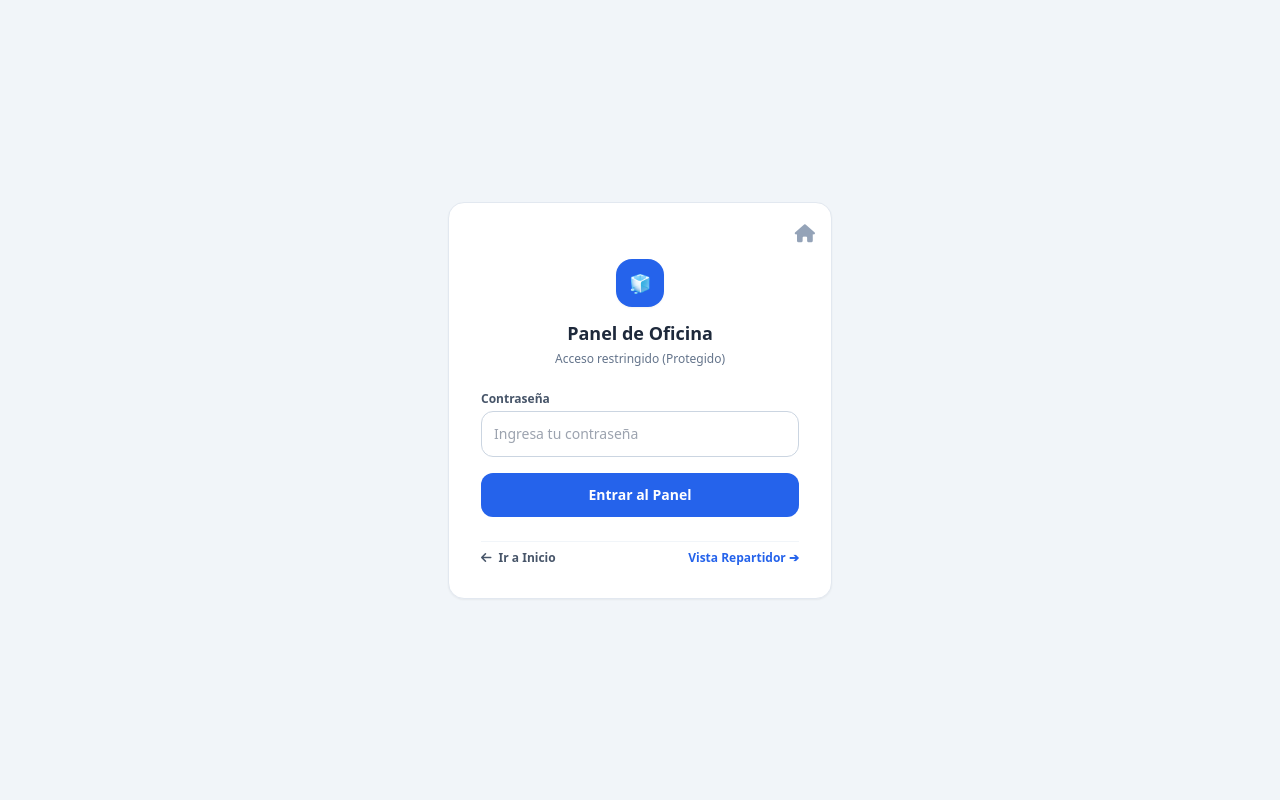
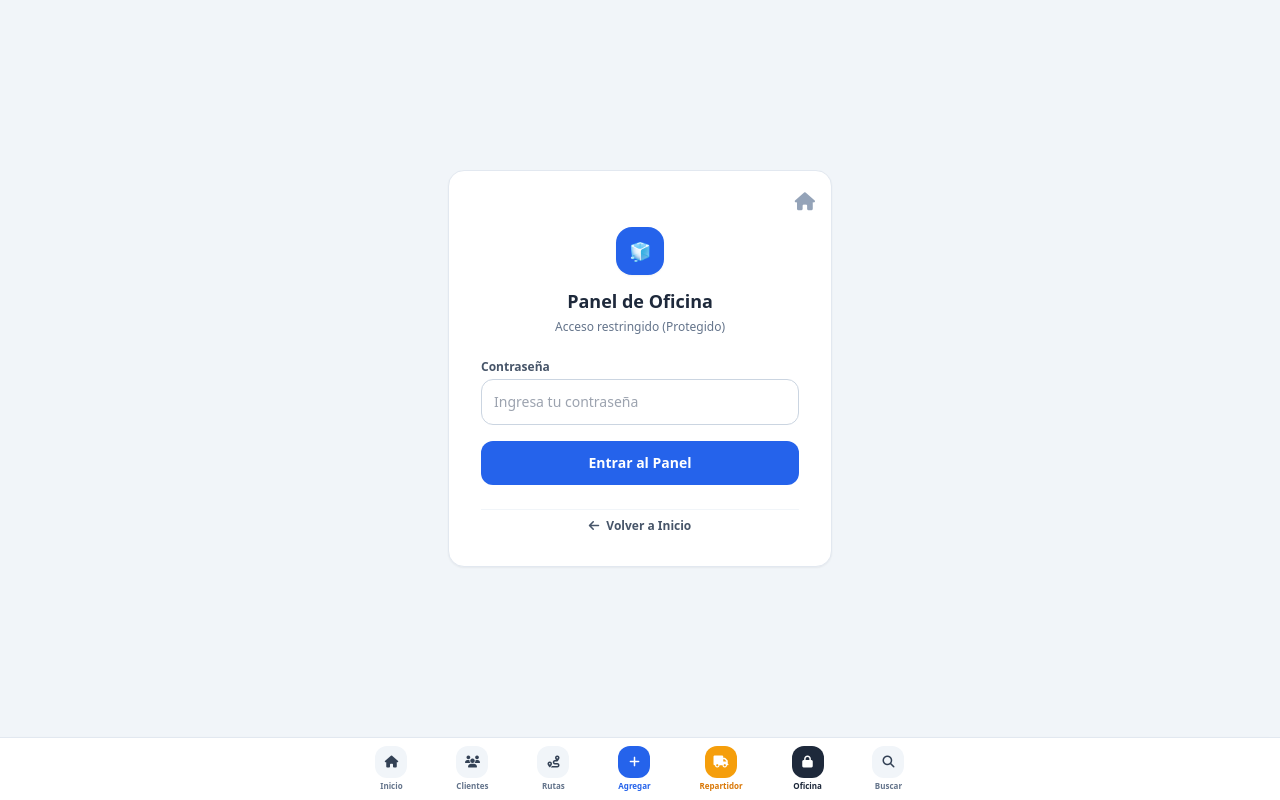
Before and after one commit to Ja-Web-Creater/Hielo_Moscu, a PHP site: page /admin_rutas.php in a window 1280 px wide. Run offline with PHP 8.4, Linux system fonts and the light colour scheme; data that the repository does not hold is empty; some libraries are stand-ins or nearby versions.

Commit message:
sincronizacion

```diff
--- a/admin_rutas.php
+++ b/admin_rutas.php
@@ -90,7 +90,7 @@ if (!isset($_SESSION['admin_autenticado']) || $_SESSION['admin_autenticado'] !==
     <script src="https://cdn.tailwindcss.com"></script>
     <link rel="stylesheet" href="https://cdnjs.cloudflare.com/ajax/libs/font-awesome/6.4.0/css/all.min.css">
 </head>
-<body class="bg-slate-100 font-sans flex items-center justify-center min-h-screen p-4">
+<body class="bg-slate-100 font-sans flex items-center justify-center min-h-screen p-4 pb-24">
     <div class="bg-white p-8 rounded-2xl shadow-sm border border-slate-200 max-w-sm w-full space-y-6 relative">
         <a href="index.php" class="absolute top-4 right-4 text-slate-400 hover:text-blue-600 transition" title="Volver al Inicio">
             <i class="fa-solid fa-house text-lg"></i>
@@ -111,11 +111,58 @@ if (!isset($_SESSION['admin_autenticado']) || $_SESSION['admin_autenticado'] !==
             </div>
             <button type="submit" name="login_admin" class="w-full bg-blue-600 hover:bg-blue-700 text-white font-bold py-3 rounded-xl text-sm transition">Entrar al Panel</button>
         </form>
-        <div class="flex justify-between items-center pt-2 border-t border-slate-100 text-xs">
-            <a href="index.php" class="text-slate-600 font-semibold hover:underline"><i class="fa-solid fa-arrow-left mr-1"></i> Ir a Inicio</a>
-            <a href="repartidor_ruta.php" class="text-blue-600 font-semibold hover:underline">Vista Repartidor ➔</a>
+        <div class="flex justify-center items-center pt-2 border-t border-slate-100 text-xs">
+            <a href="index.php" class="text-slate-600 font-semibold hover:underline"><i class="fa-solid fa-arrow-left mr-1"></i> Volver a Inicio</a>
         </div>
     </div>
+
+    <!-- Menú Inferior Estándar Fijo en Login -->
+    <nav class="fixed bottom-0 left-0 right-0 bg-white/95 backdrop-blur-md border-t border-slate-200 py-2 px-1 z-50 shadow-lg">
+        <div class="max-w-xl mx-auto flex justify-around items-center text-center gap-0.5">
+            <a href="index.php" class="flex flex-col items-center text-slate-500 hover:text-blue-600 transition">
+                <div class="w-8 h-8 rounded-xl flex items-center justify-center bg-slate-100 text-slate-700 shadow-xs">
+                    <i class="fa-solid fa-house text-xs"></i>
+                </div>
+                <span class="text-[8px] font-bold mt-0.5">Inicio</span>
+            </a>
+            <a href="clientes.php" class="flex flex-col items-center text-slate-500 hover:text-blue-600 transition">
+                <div class="w-8 h-8 rounded-xl flex items-center justify-center bg-slate-100 text-slate-700 shadow-xs">
+                    <i class="fa-solid fa-users text-xs"></i>
+                </div>
+                <span class="text-[8px] font-bold mt-0.5">Clientes</span>
+            </a>
+            <a href="rutas.php" class="flex flex-col items-center text-slate-500 hover:text-blue-600 transition">
+                <div class="w-8 h-8 rounded-xl flex items-center justify-center bg-slate-100 text-slate-700 shadow-xs">
+                    <i class="fa-solid fa-route text-xs"></i>
+                </div>
+                <span class="text-[8px] font-bold mt-0.5">Rutas</span>
+            </a>
+            <a href="agregar.php" class="flex flex-col items-center text-slate-500 hover:text-blue-600 transition">
+                <div class="w-8 h-8 rounded-xl flex items-center justify-center bg-blue-600 text-white shadow-xs">
+                    <i class="fa-solid fa-plus text-xs"></i>
+                </div>
+                <span class="text-[8px] font-bold mt-0.5 text-blue-600">Agregar</span>
+            </a>
+            <a href="repartidor_ruta.php" class="flex flex-col items-center text-slate-500 hover:text-amber-600 transition">
+                <div class="w-8 h-8 rounded-xl flex items-center justify-center bg-amber-500 text-white shadow-xs">
+                    <i class="fa-solid fa-truck text-xs"></i>
+                </div>
+                <span class="text-[8px] font-bold mt-0.5 text-amber-600">Repartidor</span>
+            </a>
+            <a href="admin_rutas.php" class="flex flex-col items-center text-slate-500 hover:text-blue-600 transition">
+                <div class="w-8 h-8 rounded-xl flex items-center justify-center bg-slate-800 text-white shadow-xs">
+                    <i class="fa-solid fa-lock text-xs"></i>
+                </div>
+                <span class="text-[8px] font-bold mt-0.5 text-slate-800">Oficina</span>
+            </a>
+            <a href="buscar.php" class="flex flex-col items-center text-slate-500 hover:text-blue-600 transition">
+                <div class="w-8 h-8 rounded-xl flex items-center justify-center bg-slate-100 text-slate-700 shadow-xs">
+                    <i class="fa-solid fa-magnifying-glass text-xs"></i>
+                </div>
+                <span class="text-[8px] font-bold mt-0.5">Buscar</span>
+            </a>
+        </div>
+    </nav>
 </body>
 </html>
 <?php exit; endif;
@@ -243,7 +290,6 @@ $repartidores = $conn->query("SELECT * FROM repartidores WHERE id_repartidor IN
             <div class="flex flex-wrap gap-2">
                 <a href="index.php" class="bg-white text-blue-600 hover:bg-blue-50 px-3 py-2 rounded-xl text-xs font-bold transition flex items-center gap-1 shadow-sm"><i class="fa-solid fa-house"></i> Inicio</a>
                 <a href="agregar.php" class="bg-blue-500 hover:bg-blue-400 text-white px-3 py-2 rounded-xl text-xs font-bold transition flex items-center gap-1"><i class="fa-solid fa-user-plus"></i> + Cliente</a>
-                <a href="repartidor_ruta.php" class="bg-amber-500 hover:bg-amber-600 text-white px-3 py-2 rounded-xl text-xs font-bold transition flex items-center gap-1"><i class="fa-solid fa-truck"></i> Repartidor</a>
                 <a href="admin_rutas.php?logout=true" class="bg-red-500 hover:bg-red-600 text-white px-3 py-2 rounded-xl text-xs font-bold transition flex items-center gap-1"><i class="fa-solid fa-right-from-bracket"></i> Salir</a>
             </div>
         </div>
@@ -384,8 +430,8 @@ $repartidores = $conn->query("SELECT * FROM repartidores WHERE id_repartidor IN
         </div>
     </div>
 
-    <!-- Menú de Navegación Inferior Completo y Visible -->
-    <nav class="fixed bottom-0 left-0 right-0 bg-white/95 backdrop-blur-md border-t border-slate-200 py-2 px-1 z-30 shadow-lg">
+    <!-- Menú de Navegación Inferior Definitivo (Orden exacto y estático con los 7 botones) -->
+    <nav class="fixed bottom-0 left-0 right-0 bg-white/95 backdrop-blur-md border-t border-slate-200 py-2 px-1 z-50 shadow-lg">
         <div class="max-w-xl mx-auto flex justify-around items-center text-center gap-0.5">
             <a href="index.php" class="flex flex-col items-center text-slate-500 hover:text-blue-600 transition">
                 <div class="w-8 h-8 rounded-xl flex items-center justify-center bg-slate-100 text-slate-700 shadow-xs">
@@ -405,11 +451,17 @@ $repartidores = $conn->query("SELECT * FROM repartidores WHERE id_repartidor IN
                 </div>
                 <span class="text-[8px] font-bold mt-0.5">Rutas</span>
             </a>
-            <a href="agregar.php" class="flex flex-col items-center transition -mt-3">
-                <div class="w-10 h-10 bg-blue-600 text-white rounded-full flex items-center justify-center shadow-md shadow-blue-500/40 border-2 border-white">
-                    <i class="fa-solid fa-plus text-sm"></i>
+            <a href="agregar.php" class="flex flex-col items-center text-slate-500 hover:text-blue-600 transition">
+                <div class="w-8 h-8 rounded-xl flex items-center justify-center bg-blue-600 text-white shadow-xs">
+                    <i class="fa-solid fa-plus text-xs"></i>
                 </div>
                 <span class="text-[8px] font-bold mt-0.5 text-blue-600">Agregar</span>
+            </a>
+            <a href="repartidor_ruta.php" class="flex flex-col items-center text-slate-500 hover:text-amber-600 transition">
+                <div class="w-8 h-8 rounded-xl flex items-center justify-center bg-amber-500 text-white shadow-xs">
+                    <i class="fa-solid fa-truck text-xs"></i>
+                </div>
+                <span class="text-[8px] font-bold mt-0.5 text-amber-600">Repartidor</span>
             </a>
             <a href="admin_rutas.php" class="flex flex-col items-center text-slate-500 hover:text-blue-600 transition">
                 <div class="w-8 h-8 rounded-xl flex items-center justify-center bg-slate-800 text-white shadow-xs">
@@ -423,14 +475,7 @@ $repartidores = $conn->query("SELECT * FROM repartidores WHERE id_repartidor IN
                 </div>
                 <span class="text-[8px] font-bold mt-0.5">Buscar</span>
             </a>
-            <a href="index.php" class="flex flex-col items-center text-slate-500 hover:text-blue-600 transition">
-                <div class="w-8 h-8 rounded-xl flex items-center justify-center bg-slate-100 text-slate-700 shadow-xs">
-                    <i class="fa-solid fa-map text-xs"></i>
-                </div>
-                <span class="text-[8px] font-bold mt-0.5">Mapa</span>
-            </a>
         </div>
     </nav>
-<?php include 'footer_mobile.php'; ?>
 </body>
 </html>
--- a/seguridad.php
+++ b/seguridad.php
@@ -57,3 +57,5 @@ function validar_csrf() {
 function e($texto) {
     return htmlspecialchars((string)$texto, ENT_QUOTES, 'UTF-8');
 }
+
+echo '<script src="menu.js" defer></script>';
```
Also changed, not shown: menu.js (added, +59 -0 lines), menu.php (added, +65 -0 lines), repartidor_ruta.php (+4 -4 lines), .htaccess.
